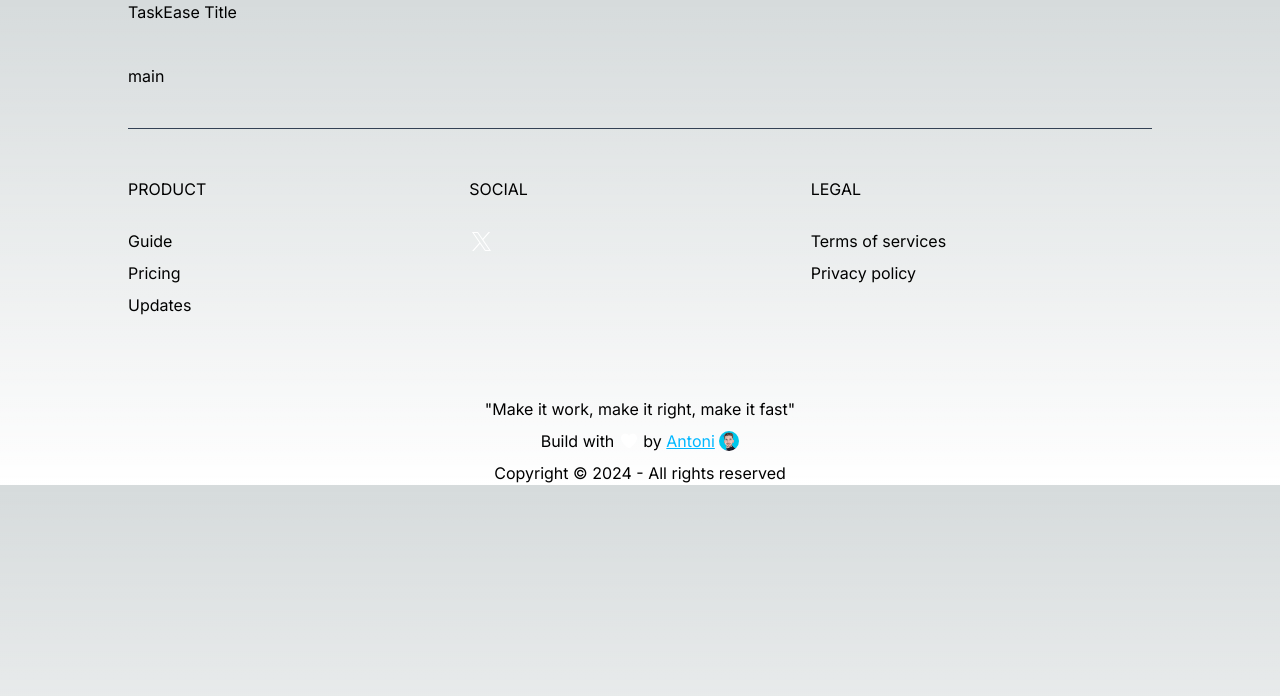
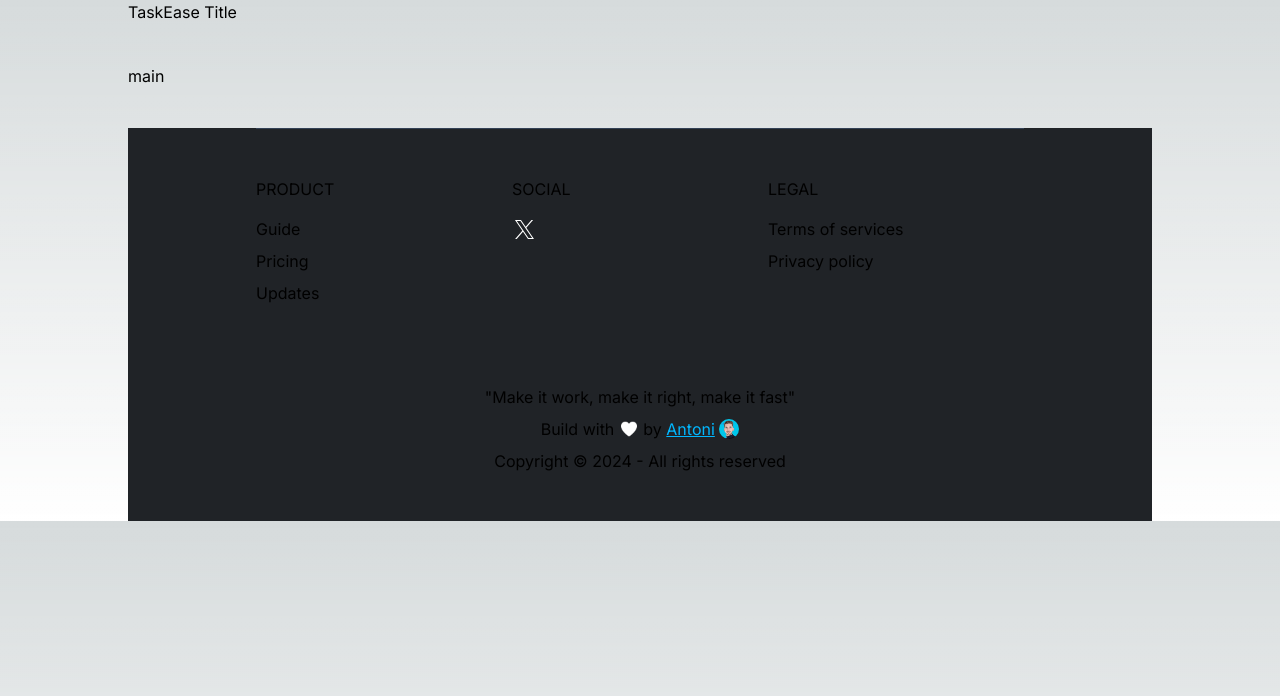
Before and after one commit to AntoniBLopez/LernenSieMitBelu, a Next.js app: page / in a window 1280 px wide. Shown: the top 696 px of the page. Built offline with nearby package versions, Linux system fonts and the light colour scheme.

Commit message:
legal: bugs fixed

```diff
--- a/app/globals.css
+++ b/app/globals.css
@@ -10,7 +10,7 @@
 
 @media (prefers-color-scheme: dark) {
   :root {
-    --foreground-rgb: 255, 255, 255;
+    --foreground-rgb: 207, 207, 207;
     --background-start-rgb: 0, 0, 0;
     --background-end-rgb: 0, 0, 0;
   }
--- a/app/legal/tos/page.tsx
+++ b/app/legal/tos/page.tsx
@@ -4,19 +4,18 @@ import Link from "next/link"
 export default function ToS() {
   return (
     <div className="w-full h-full bg-bluishBlackColor">
-      <div className="w-full h-full px-6">
+      <div className="w-full h-full px-fixed">
         <section className="flex flex-col gap-8 max-w-xl mx-auto py-16">
           <Link href={"/"} className="w-fit">
             <Image
               src="/icons/whiteBackArrow.png"
               width={30}
               height={30}
-              className="text-black"
               alt="Go back to homepage arrow icon"
             />
           </Link>
-          <h1 className="text-3xl text-grayColor font-bold">Terms and Conditions</h1>
-          <div className="text-grayColor">
+          <h1 className="text-3xl font-bold">Terms and Conditions</h1>
+          <div>
             <h3 className="text-xl">1. Introduction</h3>
             By accessing or using the Service, you agree to be bound by these Terms and Conditions.
             <br />
--- a/app/ui/Footer.tsx
+++ b/app/ui/Footer.tsx
@@ -1,27 +1,21 @@
 import Image from "next/image"
 import Link from 'next/link'
 
-function Footer() {
+export default function Footer() {
   return (
-    <footer id='#footer'>
-      <div className='w-auto h-px lg:h-px bg-slate-700' />
-
-      <div>
-        <section>
-
-        </section>
-      </div>
-      <section className='grid grid-cols-3 mt-12 mb-20'>
+    <div className="w-full h-full px-fixed bg-bluishBlackColor">
+      <footer className="pb-12 max-w-3xl mx-auto" id='#footer'>
+      <div className='w-auto mb-12 h-px lg:h-px bg-slate-700' />
+        <section className='grid grid-cols-3 max-mobile:gap-10 mb-20 max-mobile:grid-cols-2'>
           <div className='flex flex-col gap-2'>
-          <h3 className='mb-5'>PRODUCT</h3>
+            <h3 className='mb-2'>PRODUCT</h3>
             <Link className="hover:underline w-fit" href="">Guide</Link> {/* or Web App */}
             <Link className="hover:underline w-fit" href="">Pricing</Link>
             <Link className="hover:underline w-fit" href="">Updates</Link>
           </div>
-        <div>
-          <div className='flex flex-col gap-2'>
-            <h3 className='mb-5'>SOCIAL</h3>
-            <Link href={"https://twitter.com/taskease_click"} target="_blank">
+          <div className='flex flex-col gap-2 '>
+            <h3 className='mb-2'>SOCIAL</h3>
+            <Link className="w-fit" href={"https://twitter.com/taskease_click"} target="_blank">
               <Image
                 src="/icons/socialmedia/whiteX.svg"
                 width={25}
@@ -31,13 +25,10 @@ function Footer() {
               />
             </Link>
           </div>
-        </div>
-        <div>
           <div className='flex flex-col gap-2'>
-            <h3 className='mb-5'>LEGAL</h3>
+            <h3 className='mb-2'>LEGAL</h3>
             <Link className="hover:underline w-fit" href="/legal/tos">Terms of services</Link>
             <Link className="hover:underline w-fit" href="/legal/privacy">Privacy policy</Link>
-          </div>
           </div>
         </section>
 
@@ -66,7 +57,6 @@ function Footer() {
           {/* <p>Logo by Freepik - Flaticon</p> */}
         </section>
       </footer>
+    </div>
   )
 }
-
-export default Footer
--- a/tailwind.config.ts
+++ b/tailwind.config.ts
@@ -30,6 +30,13 @@ const config: Config = {
         desktop: '8rem',
         tablet: '6rem',
         mobile: '4rem',
+        fixed: '1.5rem',
+      },
+      screens: {
+        'mobile': '440px',
+        'tablet': '640px',
+        'laptop': '1024px',
+        'desktop': '1280px',
       },
     },
   },
```
Lines whose indentation alone changed are shown as unchanged.
